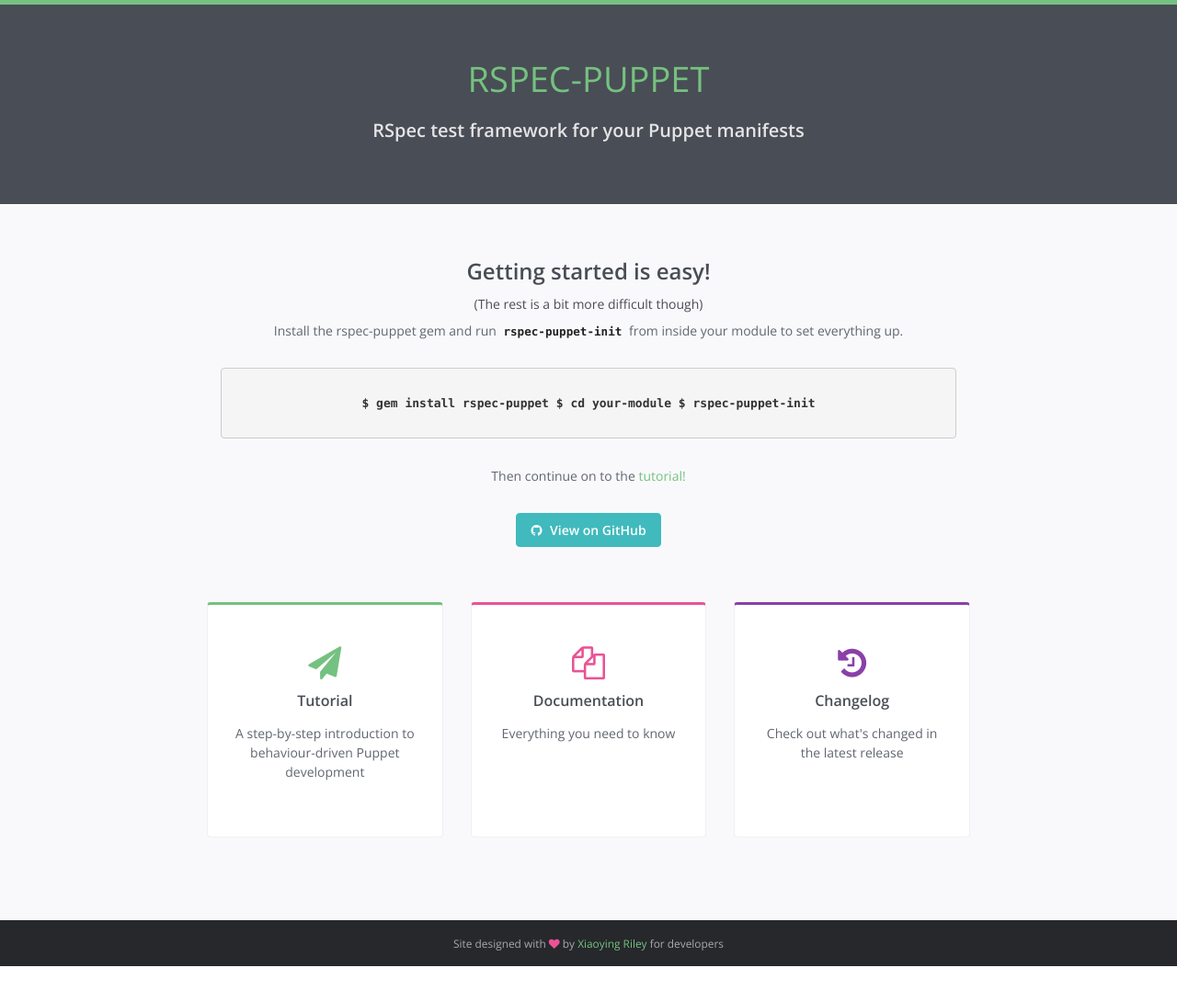
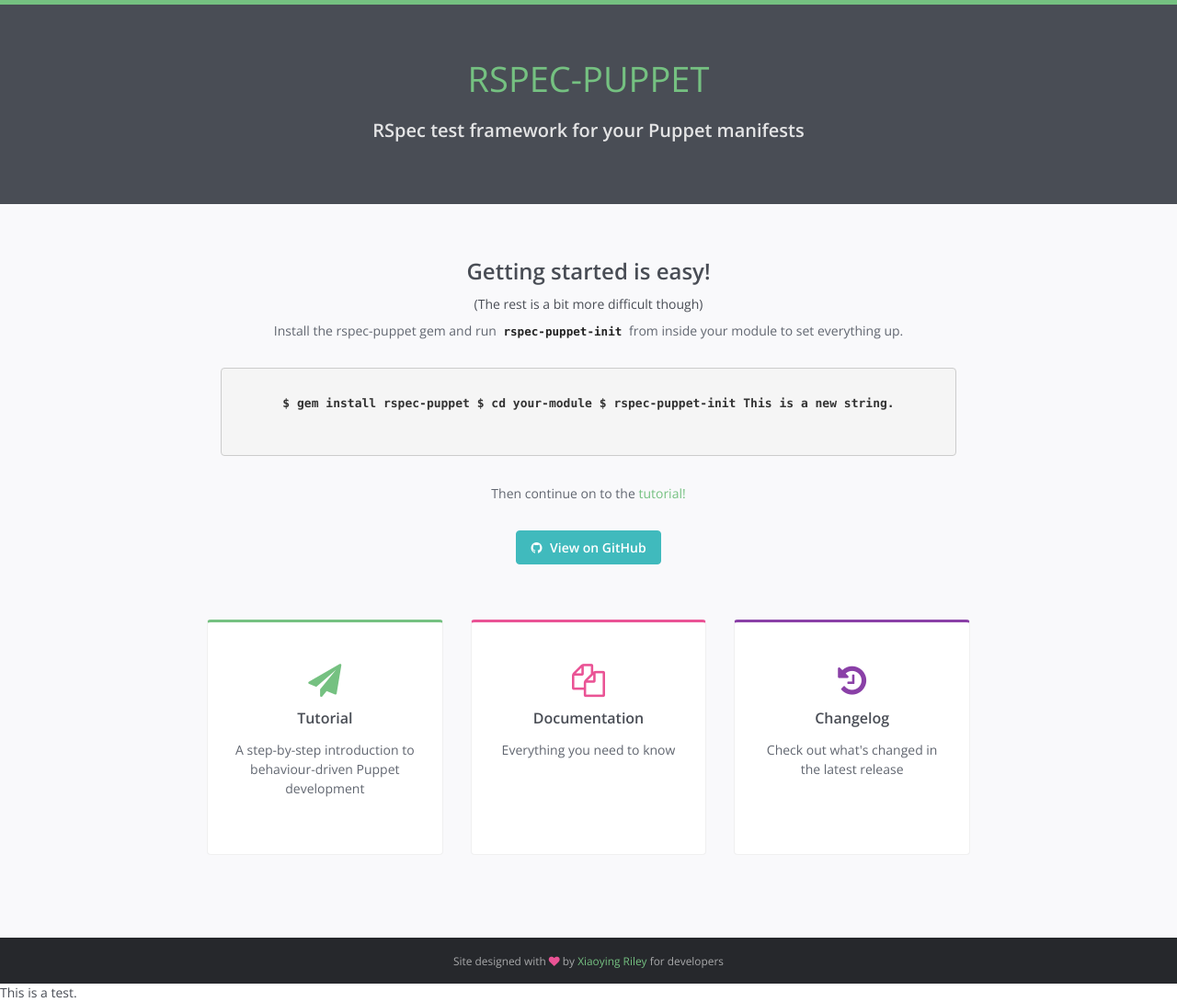
Before and after one commit to rodjek/rspec-puppet, a Jekyll site: the page docs/index_fa-IR.html, which Jekyll copies as it is, in a window 1280 px wide. Shown: the whole page at 92% size. Built offline with Jekyll 4.4.1, drawn with Linux system fonts in a browser that asks for light colours; before the commit the page ends 1051 px from its top, so only the background shows below that.

```diff
--- a/docs/index_fa-IR.html
+++ b/docs/index_fa-IR.html
@@ -51,7 +51,8 @@
                 <div class="intro">
                     <p>Install the rspec-puppet gem and run <code>rspec-puppet-init</code> from inside your module to set everything up.</p>
                     <div class="code-block"><pre><code class="language-bash">
-$ gem install rspec-puppet $ cd your-module $ rspec-puppet-init
+$ gem install rspec-puppet $ cd your-module $ rspec-puppet-init This is a new string.
+
                         </code></pre></div>
                     <p>Then continue on to the <a href="/tutorial/">tutorial!</a></p>
                     <div class="cta-container">
@@ -112,3 +113,5 @@
 
 </body>
 </html>
+
+This is a test.
```
